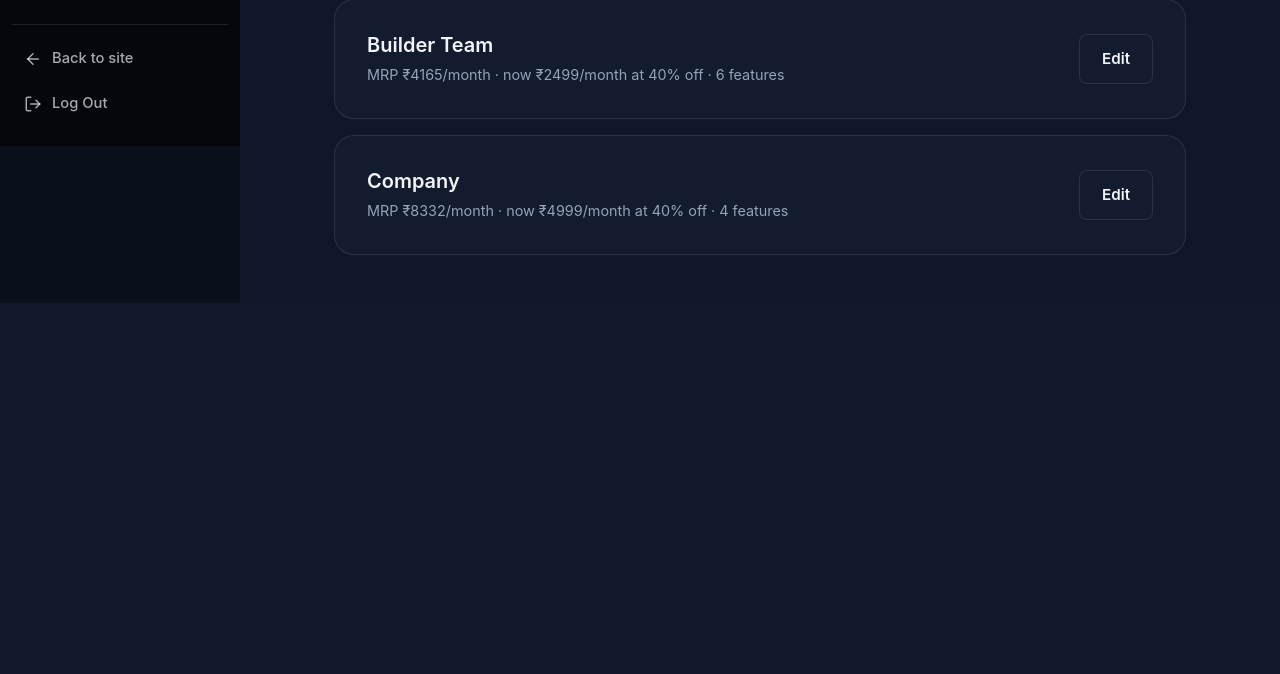
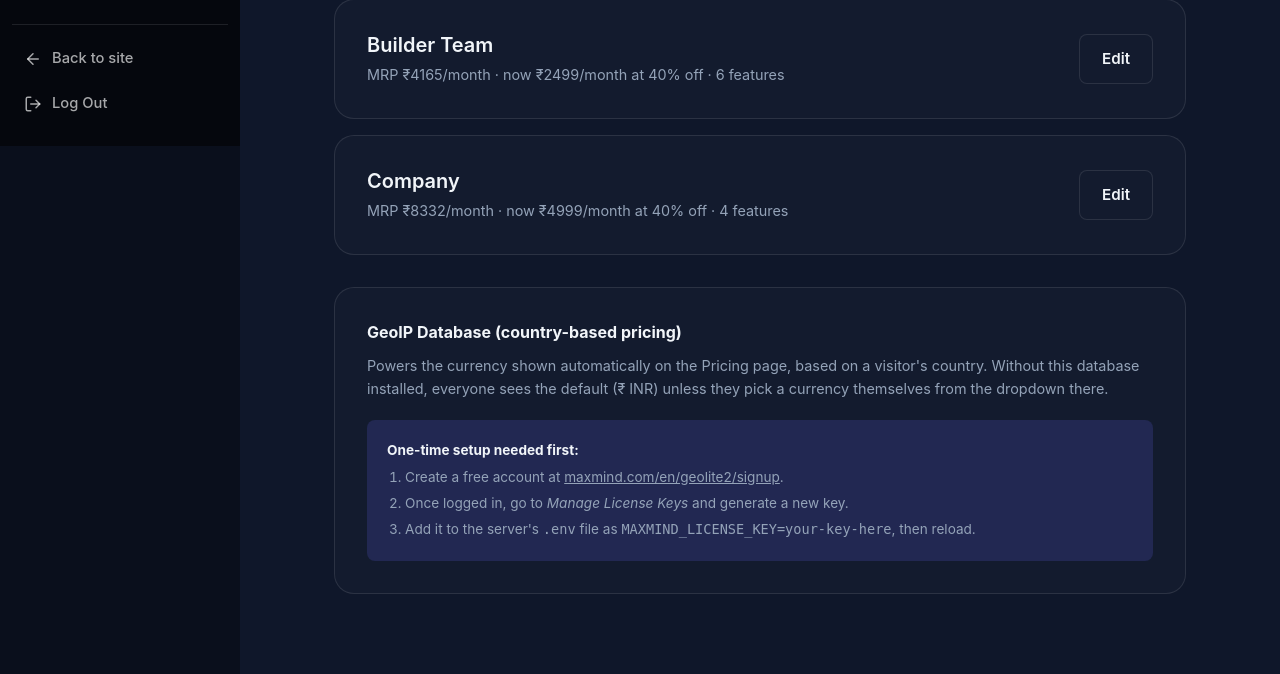
Before and after one commit to rajendravairagi1/MyWebAPP, a Laravel app: page /admin/pricing in a window 1280 px wide. Shown: the part 654-1328 px from the top of the page. Before the commit the page ends 957 px from the top, so only its background shows below. Run offline with Laravel 12, Linux system fonts and the light colour scheme; a user stored in the database is signed in; data comes from the database, SQL or seed files in the repository; tables that the repository leaves empty hold one stand-in row (values such as "Sample post").

Commit message:
Add country-based pricing with GeoIP detection and a manual currency switcher
The Pricing page now shows a visitor's local currency automatically,
detected from their IP via a local MaxMind GeoLite2 database (no
per-request API cost, no external dependency at runtime) — with a
dropdown to switch manually, which always wins over geo-detection and
is remembered for the visitor's next visit via cookie.

Admin > Pricing gets, per plan, an optional price for each supported
currency (USD, GBP, EUR, AUD, CAD, AED, SGD) — a currency left blank
falls back to the existing INR MRP, so nothing is required to keep
working exactly as before. The GeoIP database itself installs/updates
from a button in the same page (calls MaxMind's download API using a
license key in .env) rather than needing SSH or a cron job, since this
host doesn't reliably offer either.

Co-Authored-By: Claude Sonnet 5 <noreply@anthropic.com>
Claude-Session: https://claude.ai/code/session_01DfvewR3UKMzYN1hzubSryR

```diff
--- a/probuildercrm-laravel/app/Http/Controllers/Admin/PricingController.php
+++ b/probuildercrm-laravel/app/Http/Controllers/Admin/PricingController.php
@@ -5,7 +5,11 @@ namespace App\Http\Controllers\Admin;
 use App\Http\Controllers\Controller;
 use App\Models\PricingPlan;
 use App\Models\SiteSetting;
+use App\Support\Currency;
+use App\Support\Geo;
+use App\Support\GeoIpUpdater;
 use Illuminate\Http\Request;
+use Illuminate\Http\RedirectResponse;
 
 class PricingController extends Controller
 {
@@ -13,8 +17,27 @@ class PricingController extends Controller
     {
         $plans = PricingPlan::orderBy('sort_order')->get();
         $discountPercent = (int) SiteSetting::get('pricing_discount_percent', '40');
+        $geoIpInstalled = Geo::databaseInstalled();
+        $geoIpUpdatedAt = $geoIpInstalled ? filemtime(Geo::databasePath()) : null;
+        $maxmindKeyConfigured = (bool) config('services.maxmind.license_key');
 
-        return view('admin.pricing.index', compact('plans', 'discountPercent'));
+        return view('admin.pricing.index', compact('plans', 'discountPercent', 'geoIpInstalled', 'geoIpUpdatedAt', 'maxmindKeyConfigured'));
+    }
+
+    /**
+     * Downloads the latest MaxMind GeoLite2-Country database — the button
+     * next to "GeoIP Database" in the pricing admin page calls this, so
+     * keeping country detection current never needs SSH/cron access.
+     */
+    public function updateGeoIp(): RedirectResponse
+    {
+        try {
+            GeoIpUpdater::update();
+        } catch (\Throwable $e) {
+            return redirect()->route('admin.pricing.index')->withErrors(['geoip' => $e->getMessage()]);
+        }
+
+        return redirect()->route('admin.pricing.index')->with('status', 'GeoIP database updated — country-based pricing is now live.');
     }
 
     public function updateDiscount(Request $request)
@@ -31,17 +54,22 @@ class PricingController extends Controller
     public function edit(PricingPlan $plan)
     {
         $discountPercent = (int) SiteSetting::get('pricing_discount_percent', '40');
+        $otherCurrencies = collect(Currency::SYMBOLS)->except(Currency::DEFAULT);
 
-        return view('admin.pricing.edit', compact('plan', 'discountPercent'));
+        return view('admin.pricing.edit', compact('plan', 'discountPercent', 'otherCurrencies'));
     }
 
     public function update(Request $request, PricingPlan $plan)
     {
+        $otherCurrencies = array_keys(Currency::SYMBOLS);
+
         $validated = $request->validate([
             'name' => 'required|string|max:255',
             'description' => 'required|string|max:500',
             'monthly_price' => 'required|integer|min:0',
             'features' => 'nullable|string',
+            'extra_prices' => 'nullable|array',
+            'extra_prices.*' => 'nullable|integer|min:0',
         ]);
 
         $features = collect(preg_split('/\r\n|\r|\n/', (string) $validated['features']))
@@ -50,10 +78,20 @@ class PricingController extends Controller
             ->values()
             ->all();
 
+        // Only currencies actually left filled in are stored — an emptied
+        // field means "fall back to the INR price for this currency again",
+        // not "charge zero".
+        $extraPrices = collect($validated['extra_prices'] ?? [])
+            ->only($otherCurrencies)
+            ->filter(fn ($price) => filled($price))
+            ->map(fn ($price) => (int) $price)
+            ->all();
+
         $plan->update([
             'name' => $validated['name'],
             'description' => $validated['description'],
             'monthly_price' => $validated['monthly_price'],
+            'extra_prices' => $extraPrices,
             'features' => $features,
         ]);
 
--- a/probuildercrm-laravel/app/Models/PricingPlan.php
+++ b/probuildercrm-laravel/app/Models/PricingPlan.php
@@ -9,10 +9,26 @@ class PricingPlan extends Model
 {
     use HasFactory;
 
-    protected $fillable = ['slug', 'name', 'description', 'monthly_price', 'highlighted', 'sort_order', 'features'];
+    protected $fillable = ['slug', 'name', 'description', 'monthly_price', 'extra_prices', 'highlighted', 'sort_order', 'features'];
 
     protected $casts = [
         'highlighted' => 'boolean',
         'features' => 'array',
+        'extra_prices' => 'array',
     ];
+
+    /**
+     * The monthly MRP in a given currency — monthly_price (always INR)
+     * for INR itself, the matching entry in extra_prices when one's been
+     * set for that currency, or the INR price as a safe fallback when it
+     * hasn't (never shows a missing/zero price).
+     */
+    public function priceIn(string $currency): int
+    {
+        if ($currency === 'INR') {
+            return $this->monthly_price;
+        }
+
+        return (int) (($this->extra_prices ?? [])[$currency] ?? $this->monthly_price);
+    }
 }
--- /dev/null
+++ b/probuildercrm-laravel/app/Support/Geo.php
@@ -0,0 +1,61 @@
+<?php
+
+namespace App\Support;
+
+use Illuminate\Http\Request;
+
+/**
+ * Country/currency detection for pricing. Never blocks or breaks a page
+ * load — every failure mode (no database file yet, corrupt file, IP not
+ * found, geoip2/geoip2 package missing) falls through to showing the
+ * default currency (INR) rather than throwing.
+ */
+class Geo
+{
+    public const COOKIE = 'preferred_currency';
+
+    public static function databasePath(): string
+    {
+        return storage_path('app/geoip/GeoLite2-Country.mmdb');
+    }
+
+    public static function databaseInstalled(): bool
+    {
+        return file_exists(self::databasePath());
+    }
+
+    /**
+     * The currency to show this request: an explicit manual choice (the
+     * pricing page's dropdown, stored in a cookie) always wins over
+     * geo-detection, since IP-based country lookup is a best guess and a
+     * visitor who corrects it should stay corrected for their visit.
+     */
+    public static function currencyForRequest(Request $request): string
+    {
+        $cookieChoice = $request->cookie(self::COOKIE);
+
+        if ($cookieChoice && Currency::isSupported($cookieChoice)) {
+            return $cookieChoice;
+        }
+
+        return Currency::forCountry(self::countryForIp($request->ip()));
+    }
+
+    public static function countryForIp(?string $ip): ?string
+    {
+        if (! $ip || ! self::databaseInstalled() || ! class_exists(\GeoIp2\Database\Reader::class)) {
+            return null;
+        }
+
+        try {
+            $reader = new \GeoIp2\Database\Reader(self::databasePath());
+
+            return $reader->country($ip)->country->isoCode;
+        } catch (\Throwable $e) {
+            // A local/private IP (common when testing) or one missing from
+            // the database both land here — neither is worth logging noise
+            // for on every single page view.
+            return null;
+        }
+    }
+}
--- a/probuildercrm-laravel/composer.json
+++ b/probuildercrm-laravel/composer.json
@@ -7,6 +7,7 @@
     "license": "MIT",
     "require": {
         "php": "^8.3",
+        "geoip2/geoip2": "^3.4",
         "laravel/framework": "^13.17",
         "laravel/tinker": "^3.0"
     },
--- a/probuildercrm-laravel/config/services.php
+++ b/probuildercrm-laravel/config/services.php
@@ -35,4 +35,8 @@ return [
         ],
     ],
 
+    'maxmind' => [
+        'license_key' => env('MAXMIND_LICENSE_KEY'),
+    ],
+
 ];
--- a/probuildercrm-laravel/resources/views/admin/pricing/index.blade.php
+++ b/probuildercrm-laravel/resources/views/admin/pricing/index.blade.php
@@ -8,6 +8,9 @@
         @if (session('status'))
             <p style="color: var(--color-success); margin-bottom: var(--space-md);">{{ session('status') }}</p>
         @endif
+        @error('geoip')
+            <p class="form-error" style="margin-bottom: var(--space-md);">{{ $message }}</p>
+        @enderror
 
         <p style="color: var(--color-ink-soft); margin-bottom: var(--space-lg);">
             Set each plan's full price (MRP, before any discount) here - the pricing page works everything else out from there:
@@ -37,7 +40,7 @@
             @enderror
         </div>
 
-        <div style="display: flex; flex-direction: column; gap: 16px;">
+        <div style="display: flex; flex-direction: column; gap: 16px; margin-bottom: var(--space-lg);">
             @foreach ($plans as $plan)
                 <div class="card" style="display: flex; justify-content: space-between; align-items: center;">
                     <div>
@@ -49,11 +52,52 @@
                             @endif
                             &middot; {{ count($plan->features) }} features
                         </p>
+                        @if (! empty($plan->extra_prices))
+                            <p style="color: var(--color-ink-soft); font-size: 0.85rem; margin-top: 4px;">
+                                Also priced in: {{ collect($plan->extra_prices)->map(fn ($price, $code) => \App\Support\Currency::symbol($code).$price.' '.$code)->join(', ') }}
+                            </p>
+                        @endif
                     </div>
                     <a href="{{ route('admin.pricing.edit', $plan) }}" class="btn btn-secondary">Edit</a>
                 </div>
             @endforeach
         </div>
+
+        <div class="card" style="margin-bottom: var(--space-lg);">
+            <strong style="display: block; margin-bottom: 8px;">GeoIP Database (country-based pricing)</strong>
+            <p style="color: var(--color-ink-soft); font-size: 0.9rem; margin-bottom: var(--space-md);">
+                Powers the currency shown automatically on the Pricing page, based on a visitor's country. Without this
+                database installed, everyone sees the default (&#8377; INR) unless they pick a currency themselves from
+                the dropdown there.
+            </p>
+
+            @if (! $maxmindKeyConfigured)
+                <div style="background: var(--color-primary-light); border-radius: var(--radius-sm); padding: var(--space-md); font-size: 0.85rem; color: var(--color-ink-soft);">
+                    <strong style="color: var(--color-ink); display: block; margin-bottom: 6px;">One-time setup needed first:</strong>
+                    <ol style="margin: 0; padding-left: 18px; display: flex; flex-direction: column; gap: 4px;">
+                        <li>Create a free account at <a href="https://www.maxmind.com/en/geolite2/signup" target="_blank" rel="noopener">maxmind.com/en/geolite2/signup</a>.</li>
+                        <li>Once logged in, go to <em>Manage License Keys</em> and generate a new key.</li>
+                        <li>Add it to the server's <code>.env</code> file as <code>MAXMIND_LICENSE_KEY=your-key-here</code>, then reload.</li>
+                    </ol>
+                </div>
+            @else
+                <p style="color: var(--color-ink-soft); font-size: 0.85rem; margin-bottom: var(--space-md);">
+                    Status:
+                    @if ($geoIpInstalled)
+                        Installed, last updated {{ \Illuminate\Support\Carbon::createFromTimestamp($geoIpUpdatedAt)->diffForHumans() }}.
+                    @else
+                        Not installed yet — click below to download it.
+                    @endif
+                </p>
+                <form method="POST" action="{{ route('admin.pricing.geoip.update') }}">
+                    @csrf
+                    <button type="submit" class="btn btn-secondary">{{ $geoIpInstalled ? 'Update GeoIP Database Now' : 'Install GeoIP Database Now' }}</button>
+                </form>
+                <p style="color: var(--color-ink-soft); font-size: 0.8rem; margin-top: var(--space-sm);">
+                    MaxMind refreshes this data regularly — re-run this every few months to keep country detection accurate.
+                </p>
+            @endif
+        </div>
     </div>
 </div>
 @endsection
--- a/probuildercrm-laravel/routes/web.php
+++ b/probuildercrm-laravel/routes/web.php
@@ -29,6 +29,7 @@ Route::get('/terms-of-service', [PageController::class, 'termsOfService'])->name
 Route::get('/security', [PageController::class, 'dataSecurity'])->name('data-security');
 
 Route::get('/pricing', [PricingController::class, 'index'])->name('pricing');
+Route::post('/pricing/currency', [PricingController::class, 'setCurrency'])->name('pricing.currency');
 
 Route::get('/blog', [BlogController::class, 'index'])->name('blog.index');
 Route::get('/blog/{slug}', [BlogController::class, 'show'])->name('blog.show');
@@ -75,6 +76,7 @@ Route::prefix('admin')->name('admin.')->group(function () {
         Route::put('/pricing-discount', [AdminPricingController::class, 'updateDiscount'])->name('pricing.discount');
         Route::get('/pricing/{plan}/edit', [AdminPricingController::class, 'edit'])->name('pricing.edit');
         Route::put('/pricing/{plan}', [AdminPricingController::class, 'update'])->name('pricing.update');
+        Route::post('/pricing/geoip/update', [AdminPricingController::class, 'updateGeoIp'])->name('pricing.geoip.update');
 
         Route::get('/theme', [AdminThemeController::class, 'index'])->name('theme.index');
         Route::put('/theme', [AdminThemeController::class, 'update'])->name('theme.update');
```
Also changed, not shown: probuildercrm-laravel/app/Http/Controllers/PricingController.php (+25 -2 lines), probuildercrm-laravel/app/Support/Currency.php (added, +67 -0 lines), probuildercrm-laravel/app/Support/GeoIpUpdater.php (added, +68 -0 lines), probuildercrm-laravel/resources/views/admin/pricing/edit.blade.php (+19 -0 lines), probuildercrm-laravel/resources/views/pricing.blade.php (+15 -2 lines), probuildercrm-laravel/database/migrations/2026_09_11_100000_add_extra_prices_to_pricing_plans_table.php (added), 3 other files.
